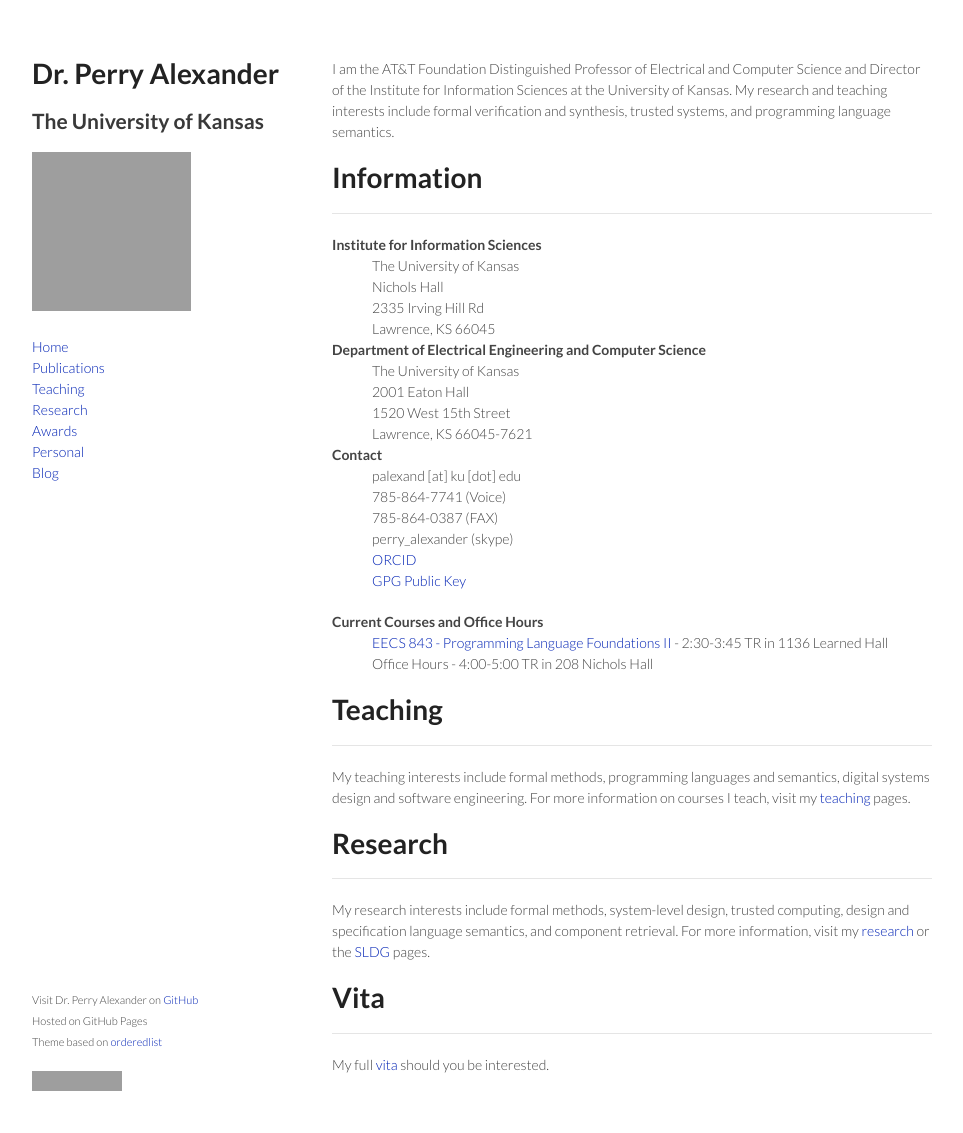
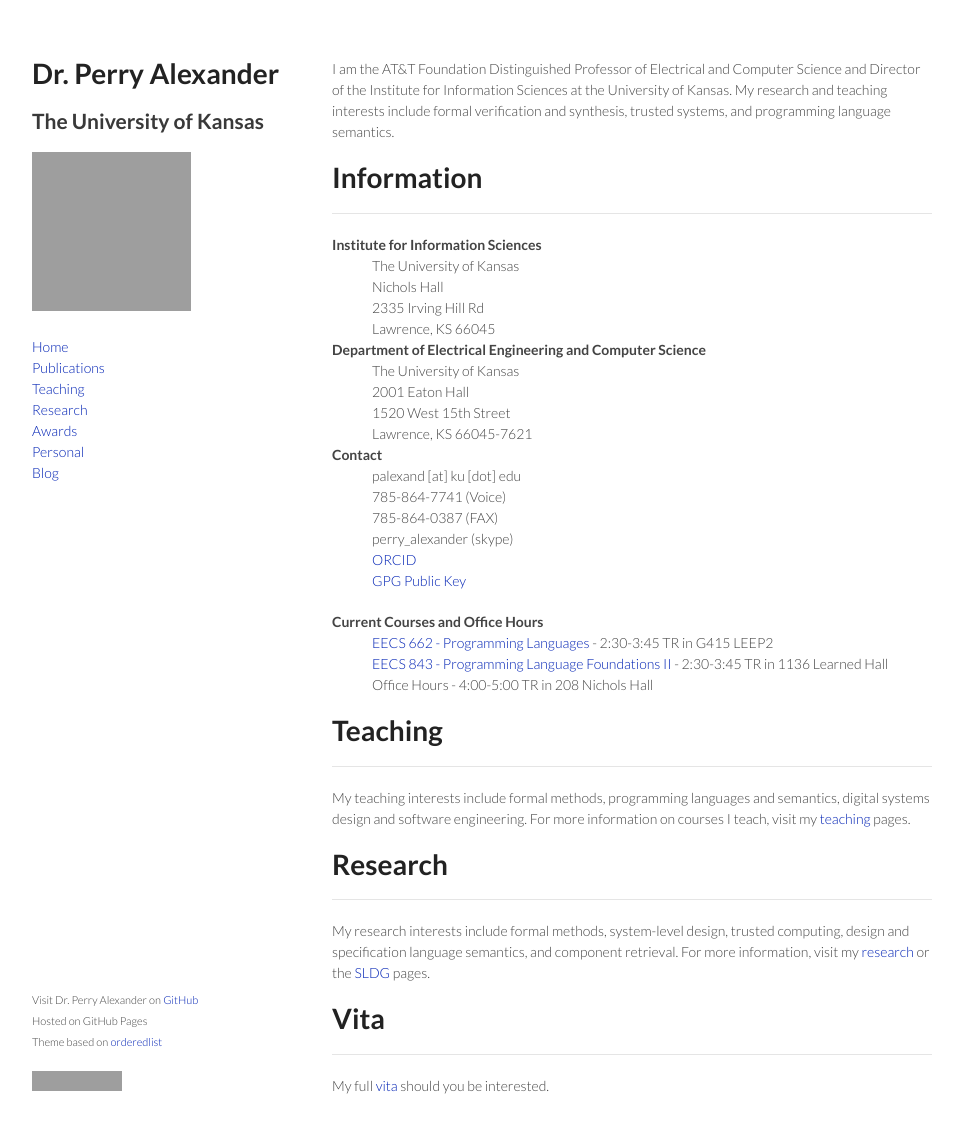
Before and after one commit to palexand/palexand.github.io, a Jekyll site: the page built from index.md, in a window 1280 px wide and 1166 px high. Shown: the top 1133 px of the window, without its empty margins (158-1121 px from the left). Built offline with Jekyll 4.4.1, drawn with Linux system fonts in a browser that asks for light colours; grey boxes are pictures that could not be loaded.

Commit message:
updating teaching for f23

```diff
--- a/_data/teaching.yml
+++ b/_data/teaching.yml
@@ -9,6 +9,8 @@
   github: palexand
   repo: eecs662
   description: This course is an undergraduate introduction to programming language concepts. It is taught by implementing a collection of interpreters that implement language features. Specific topics include structuring an interpreter, abstract syntax, early and late binding, laziness and strictness, function definition and application, static an dynamic scoping, and techniques for implementing these features.
+  where: G415 LEEP2
+  when: 2:30-3:45 TR
 
 - name: EECS 742 - Static Analysis
   github: palexand
```
